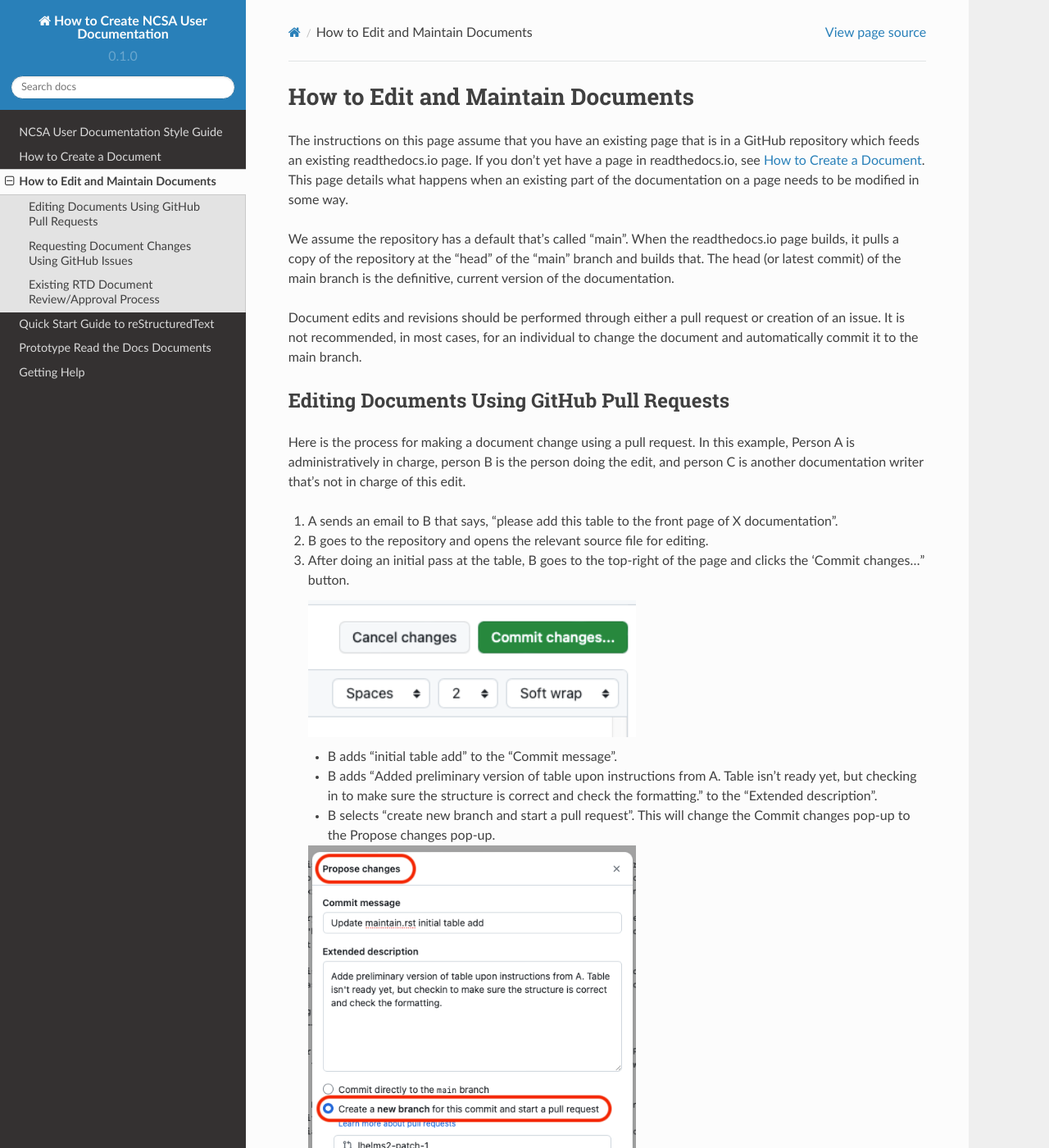
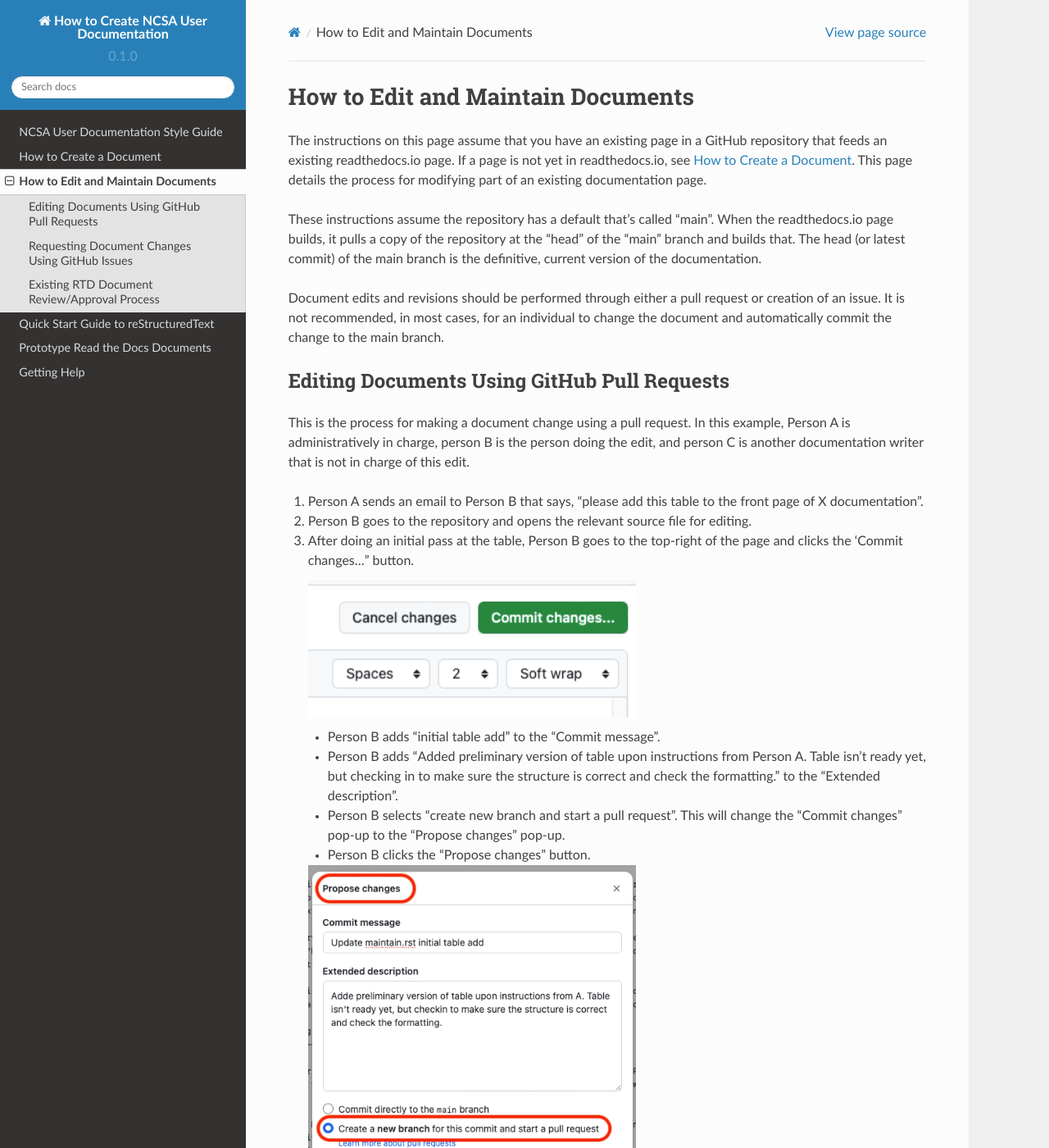
Before and after one commit to lhelms2/howto_rtd, a Sphinx documentation site: the page built from docs/source/maintain.rst, in a window 1280 px wide and 1400 px high. Shown: the whole window at 82% size. Built offline with Sphinx 7.4.7 and the Read the Docs theme 2.0.0, drawn with Linux system fonts in a browser that asks for light colours; some of the changed text lies outside the part shown.

Commit message:
Update maintain.rst updated content

```diff
--- a/docs/source/maintain.rst
+++ b/docs/source/maintain.rst
@@ -3,100 +3,100 @@
 How to Edit and Maintain Documents
 ====================================
 
-The instructions on this page assume that you have an existing page that is in a GitHub repository which feeds an existing readthedocs.io page. If you don't yet have a page in readthedocs.io, see :ref:`create`. This page details what happens when an existing part of the documentation on a page needs to be modified in some way.
+The instructions on this page assume that you have an existing page in a GitHub repository that feeds an existing readthedocs.io page. If a page is not yet in readthedocs.io, see :ref:`create`. This page details the process for modifying part of an existing documentation page.
 
-We assume the repository has a default that's called "main". When the readthedocs.io page builds, it pulls a copy of the repository at the "head" of the "main" branch and builds that. The head (or latest commit) of the main branch is the definitive, current version of the documentation.
+These instructions assume the repository has a default that's called "main". When the readthedocs.io page builds, it pulls a copy of the repository at the "head" of the "main" branch and builds that. The head (or latest commit) of the main branch is the definitive, current version of the documentation.
 
-Document edits and revisions should be performed through either a pull request or creation of an issue. It is not recommended, in most cases, for an individual to change the document and automatically commit it to the main branch.
+Document edits and revisions should be performed through either a pull request or creation of an issue. It is not recommended, in most cases, for an individual to change the document and automatically commit the change to the main branch.
 
 Editing Documents Using GitHub Pull Requests
 ---------------------------------------------
 
-Here is the process for making a document change using a pull request. In this example, Person A is administratively in charge, person B is the person doing the edit, and person C is another documentation writer that's not in charge of this edit.
+This is the process for making a document change using a pull request. In this example, Person A is administratively in charge, person B is the person doing the edit, and person C is another documentation writer that is not in charge of this edit.
 
-1. A sends an email to B that says, "please add this table to the front page of X documentation".
-2. B goes to the repository and opens the relevant source file for editing.
-3. After doing an initial pass at the table, B goes to the top-right of the page and clicks the 'Commit changes..." button.
+1. Person A sends an email to Person B that says, "please add this table to the front page of X documentation".
+2. Person B goes to the repository and opens the relevant source file for editing.
+3. After doing an initial pass at the table, Person B goes to the top-right of the page and clicks the 'Commit changes..." button.
 
    .. image:: images/commit-button.png
       :alt: GitHub commit button
       :width: 400
 
-   - B adds "initial table add" to the "Commit message".
-   - B adds "Added preliminary version of table upon instructions from A.  Table isn't ready yet, but checking in to make sure the structure is correct and check the formatting." to the "Extended description".
-   - B selects "create new branch and start a pull request". This will change the Commit changes pop-up to the Propose changes pop-up.
+   - Person B adds "initial table add" to the "Commit message".
+   - Person B adds "Added preliminary version of table upon instructions from Person A.  Table isn't ready yet, but checking in to make sure the structure is correct and check the formatting." to the "Extended description".
+   - Person B selects "create new branch and start a pull request". This will change the "Commit changes" pop-up to the "Propose changes" pop-up.
+   - Person B clicks the "Propose changes" button.
 
    .. image:: images/Propose-changes-pop-up-marked.png
       :alt: GitHub propose changes pop-up
       :width: 400
 
-   - B clicks the "Propose changes" button.
 4. The Open pull request window then opens and B reviews the comments for completeness and clicks the "Create pull request" button.
 
    .. image:: images/pull-request.png
       :alt: GitHub open pull request window
       :width: 700
 
-5. B then goes to the pull request and adds a comment @-mentioning A and C, asking them to check the initial version.
+5. Person B then goes to the pull request and adds a comment @-mentioning Person A and Person C, asking them to check the initial version.
 
    .. image:: images/pull-comment.png
       :alt: GitHub pull request comment window
       :width: 700
 
-6. A and C receive emails about the comment in the pull request (just like receiving notifications about a comment on a Jira ticket).
-7. A replies to the thread in email, and says "Yep, the structure of the table looks good, let me know when you've filled it out completely.
-8. B continues to work on the edits, fills out the table, and then decides the changes are ready.
-9. B comments again in the pull request, asking A and C to review and approve the changes.
-10. A looks at the repository and then comments in the pull request: "The table is fine in final form. C, please do a syntax and build check, and then B please commit it."
-11. C goes to the pull request and clicks "approve" in the review box.
-12. B sees the approve notification, goes to the pull request, sees the approval, checks A's message, and then clicks "merge pull request".
+6. Person A and Person C receive emails about the comment in the pull request (just like receiving notifications about a comment on a Jira ticket).
+7. Person A replies to the thread in email, and says "Yep, the structure of the table looks good, let me know when you've filled it out completely."
+8. Person B continues to work on the edits, fills out the table, and then decides the changes are ready.
+9. Person B comments again in the pull request, asking Person A and Person C to review and approve the changes.
+10. Person A looks at the repository and then comments in the pull request: "The table is fine in final form. Person C, please do a syntax and build check, and then Person B please commit it."
+11. Person C goes to the pull request and clicks "approve" in the review box.
+12. Person B sees the approve notification, goes to the pull request, sees the approval, checks A's message, and then clicks "Merge pull request".
 
    .. image:: images/merge-pull.png
       :alt: GitHub merge pull request button
       :width: 700
 
-13. B checks the readthedocs.io page in a few minutes to make sure the build finished, and the changes are correct.
+13. Person B refreshes the readthedocs.io page a few minutes after merging to make sure the build finished, and the changes are correct. RTD build can take 1-3 minutes to complete.
 
 .. _issues:
 
 Requesting Document Changes Using GitHub Issues
 ------------------------------------------------
 
-Instead of sending an email to someone or initiating the changes yourself and generating a pull request, you can notify the page owners that something needs to be modified/added to a page by creating an issue. Issue creation is preferred over email notifications because it creates a trackable log of requests that the document owner(s) can work through and allows others to address issues when one individual is out of office.
+Instead of sending an email to someone or initiating the changes yourself and generating a pull request, you can notify the page owners that something needs to be modified/added to a page by creating an issue. Issue creation is preferred over sending an email because it creates a trackable log of requests that the document owner(s) can work through and allows others to address issues when one individual is out of office.
 
-1. From the readthedocs.io page click on the "Read the Docs v:latest" section in the bottom-left.
+1. From the readthedocs.io page click on "Read the Docs v:latest" in the bottom-left.
 
    .. image:: images/rtd-footer.png
       :alt: Read the Docs footer button
       :width: 400
 
-2. From the menu that pops-up, select "View" from On GitHub.
+2. From the menu that pops-up, select "View" from the On GitHub options.
 
    .. image:: images/rtd-footer-open.png
       :alt: Read the Docs footer menu opened
       :width: 400
 
-3. In the GitHub screen, select "Issues" from the top menu bar.
+3. On the GitHub page, select "Issues" from the top menu bar.
 
    .. image:: images/menu-bar-issue.png
       :alt: GitHub menu bar
       :width: 700
 
-4. Click on green "New issue" button in the top-right to initiate a new issue.
+4. Click the green "New issue" button in the top-right to initiate a new issue.
 
    .. image:: images/new-issue-button.png
       :alt: GitHub new issue button
       :width: 400
 
-   Fill in the Title with a brief description of the modification requested.
-   Fill in the Comment section with a detailed description of requested modification. You can also directly mention someone using the @ button.
-5. Once the Issue description is thoroughly filled out, click the green "Submit new issue" button towards the bottom-right.
+5. Fill in the Title with a brief description of the modification requested.
+6. Fill in the Comment section with a detailed description of requested modification. You can also directly mention someone using the @ button.
+7. Once the Issue description is thoroughly filled out, click the green "Submit new issue" button towards the bottom-right.
 
    .. image:: images/issue-submit.png
       :alt: GitHub issue submit window
       :width: 700
 
-6. This will create an issue that the person(s) responsible for the documentation will be notified of and can review and modify the document, as needed.
+8. This will create an issue that the person(s) responsible for the documentation will be notified of and can review and modify the document, as needed.
 
 .. _edit_review:
 
```
